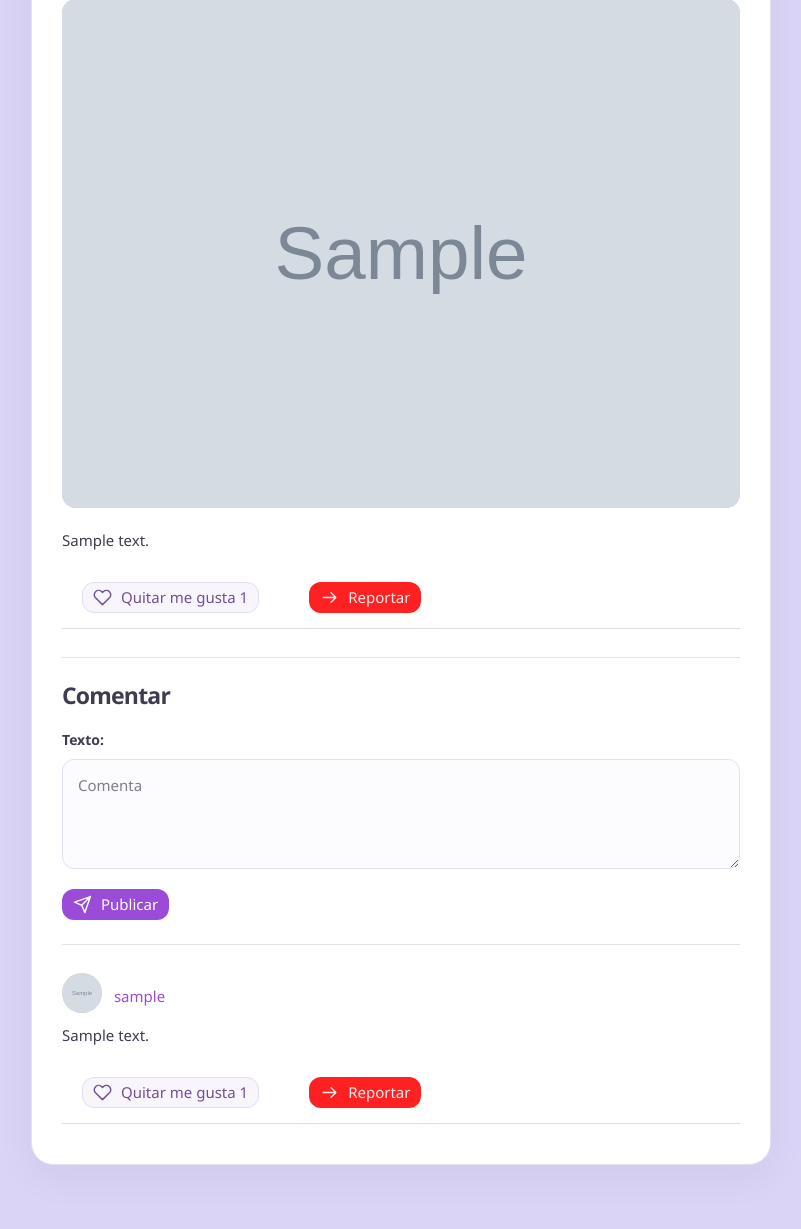
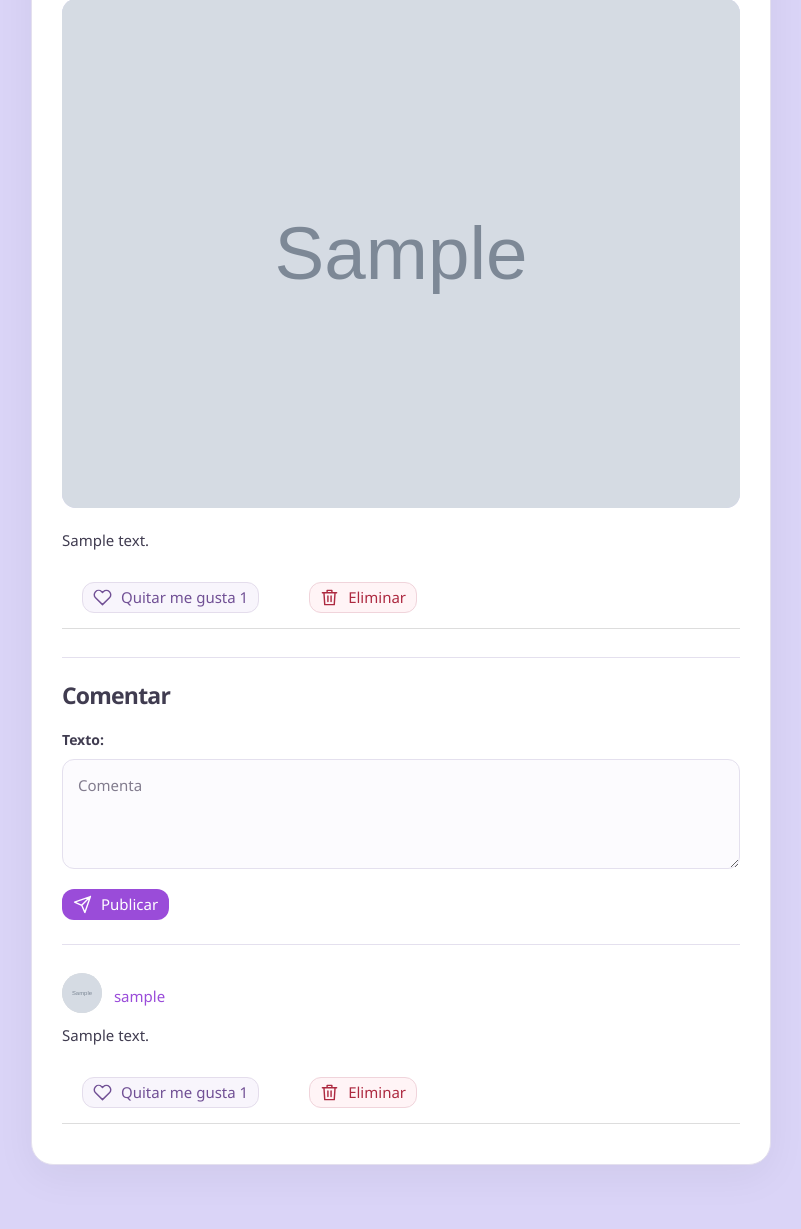
Before and after one commit to MoviaAndres/InstarApp, a Django app: page /comentarios/1 in a window 1280 px wide. Shown: the part 246-1475 px from the top of the page, without its empty margins (239-1040 px from the left). Run offline with Django 5.2, Linux system fonts and the light colour scheme; a user stored in the database is signed in; tables that the repository leaves empty hold one stand-in row (values such as "Sample post"); grey boxes marked "Sample" are stand-in pictures.

Commit message:
eliminar comentarios

```diff
--- a/InstarApp/views.py
+++ b/InstarApp/views.py
@@ -336,17 +336,18 @@ def crear_comentario(request,pk):
 def eliminar_comentario(request, pk):
     comentario = get_object_or_404(Comentario, pk=pk)
     usuario = request.user.perfil
-    if not usuario.moderador:
+    if not usuario.moderador or comentario.usuario != usuario:
         return redirect(
         "home",
         pk
         )
-
+    post = comentario.post
     if request.method == 'POST':
         comentario.delete()
         messages.success(request, "Comentario eliminado")
         return redirect(
-            "moderador"
+            "comentarios",
+            post.id
         )
 
 
--- a/templates/comentarios.html
+++ b/templates/comentarios.html
@@ -52,11 +52,19 @@
         <button type="submit">Me gusta {{ post.like.count }}</button>
         {% endif %}
     </form>
+    {% if not request.user == post.usuario.usuario %}
     <form action="{% url 'reportar_post' post.pk %}" method="post">
     {% csrf_token %}
 
-        <button class= "boton-advertir" type="submit">Reportar</button>
+        <button class= "boton-advertir" type="submit"> Reportar </button>
     </form>
+    {% else %}
+    <form action="{% url 'eliminar_post' post.pk %}" method="post">
+    {% csrf_token %}
+
+        <button class= "boton-advertir" type="submit"> Eliminar </button>
+    </form>
+    {%endif%}
     </div>
 
 <section>
@@ -105,11 +113,19 @@
             <button type="submit">Me gusta {{ comentario.like.count }}</button>
             {% endif %}
         </form>
+        {% if not request.user == comentario.usuario.usuario %}
         <form action="{% url 'reportar_comentario' comentario.pk %}" method="post">
         {% csrf_token %}
 
-            <button class= "boton-advertir" type="submit">Reportar</button>
+            <button class= "boton-eliminar" type="submit">Reportar</button>
         </form>
+        {% else %}
+        <form action="{% url 'eliminar_comentario' comentario.pk %}" method="post">
+        {% csrf_token %}
+
+        <button class= "boton-elimnar" type="submit"> Eliminar </button>
+        </form>
+        {% endif%}
         </div>
     {% endif %}
 {%endfor%}
```
